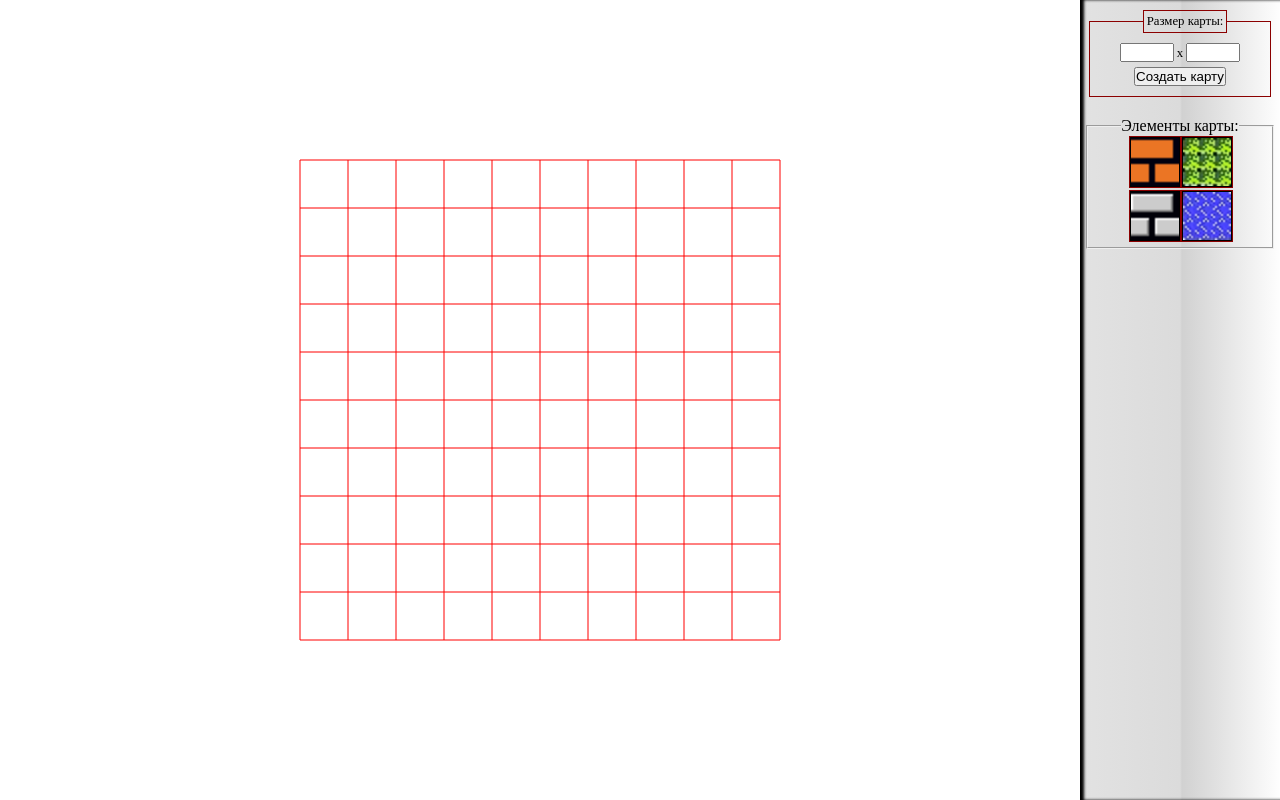
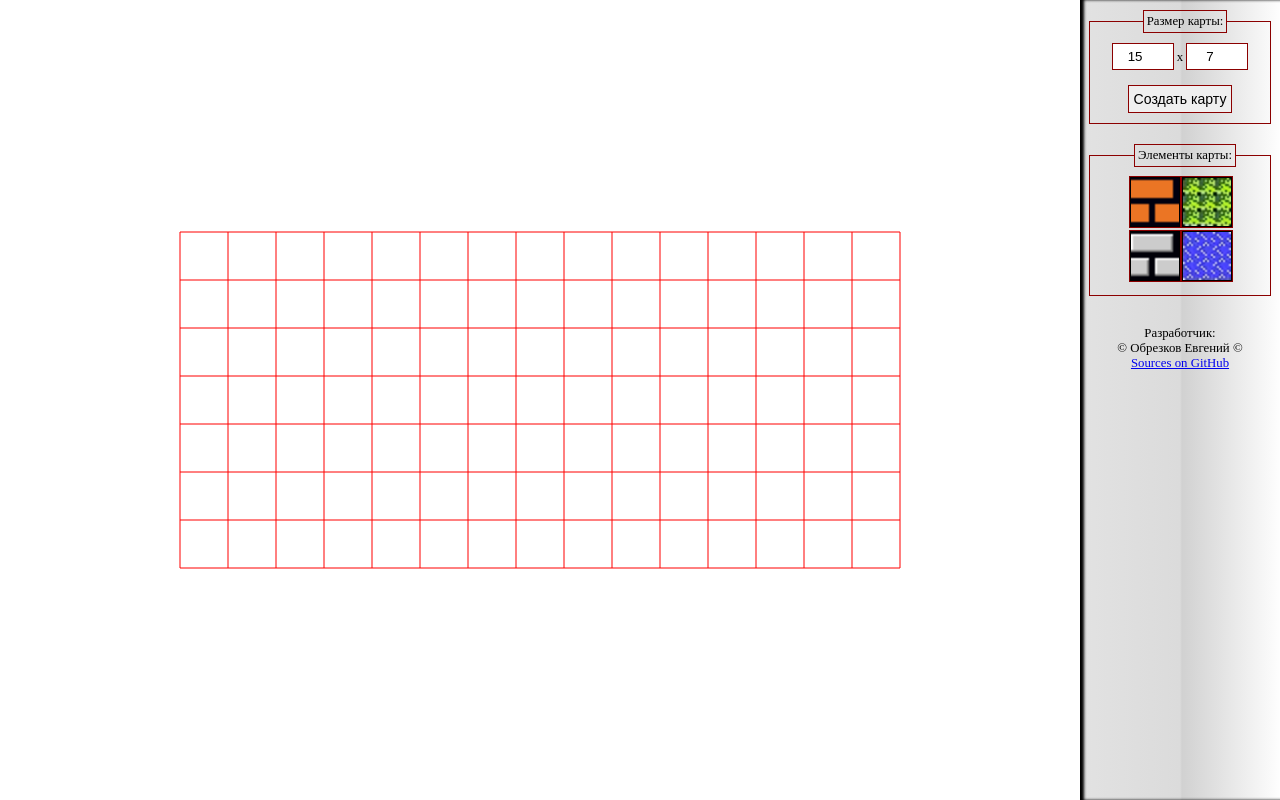
Before and after one commit to ghaiklor/battlecity, a plain HTML site: page editor/index.html in a window 1280 px wide. Drawn offline with Linux system fonts and the light colour scheme.

Commit message:
Added some styles and default values on constructors.

```diff
--- a/css/main.css
+++ b/css/main.css
@@ -30,9 +30,18 @@
 }
 
 .images fieldset{
-    width: 180px;
+    width: 160px;
+    text-align: center;
     margin: 0 auto;
-    padding: 2px;
+    padding: 10px;
+    font-size: .8em;
+    border: 1px solid darkred;
+}
+
+.images fieldset legend{
+    border: 1px solid darkred;
+    margin-left: 5px;
+    padding: 3px;
 }
 
 .one-image, .one-image img{
@@ -63,8 +72,32 @@
     margin: 10px auto;
 }
 
-.panel .map-size input{
+.panel .input-size input{
     width: 50px;
+    border: 1px solid darkred;
+    padding: 5px;
+    text-align: center;
+}
+
+.panel .input-size input:focus{
+    box-shadow: 0px -2px 0px 0px darkred inset, 0px 0px 2px 0px black;
+}
+
+.panel .map-size button{
+    border: 1px solid darkred;
+    padding: 5px;
+    margin-top: 10px;
+    font-size: 1.1em;
+    outline: none;
+}
+
+.panel .map-size button:hover{
+    box-shadow: 0px 0px 2px 0px black, 0px -2px 0px 0px darkred inset;
+    cursor: pointer;
+}
+
+.panel .map-size button:active{
+    box-shadow: 0px 0px 2px 1px black inset;
 }
 
 .panel .map-size fieldset{
@@ -85,3 +118,10 @@
 .accept-input-size{
     margin-top: 5px;
 }
+
+.copyright{
+    margin-top: 30px;
+    text-align: center;
+    font-size: .8em;
+    text-decoration: none;
+}
--- a/editor/index.html
+++ b/editor/index.html
@@ -16,10 +16,11 @@
                         Размер карты:
                     </legend>
                     <div class="input-size">
-                        <input type="number" id="widthCountTiles-input"/>
+                        <input type="number" id="widthCountTiles-input" value="15"/>
                         x
-                        <input type="number" id="heightCountTiles-input"/>
+                        <input type="number" id="heightCountTiles-input" value="7"/>
                     </div>
+                    <div class="spacer"></div>
                     <div class="accept-input-size">
                         <button id="createMap-button">Создать карту</button>
                     </div>
@@ -37,6 +38,13 @@
                     <div class="one-image" id="water-button"><img src="../images/water.png"/></div>
                 </fieldset>
             </div>
+            <div class="copyright">
+                <span>Разработчик:</span>
+                <div class="spacer"></div>
+                <span>&#169; Обрезков Евгений &#169;</span>
+                <div class="spacer"></div>
+                <span><a href="https://github.com/ghaiklor/battlecity">Sources on GitHub</a></span>
+            </div>
         </div>
 
         <script src="js/core.js"></script>
--- a/editor/js/core.js
+++ b/editor/js/core.js
@@ -173,7 +173,7 @@ Events.prototype = {
         Core.Config.widthTilesCount = widthCountTiles;
         Core.Config.heightTilesCount = heightCountTiles;
         Core.Variables.Console.writeDebug('Map size: ' + widthCountTiles + ' x ' + heightCountTiles);
-        Core.InitializeEditor();
+        Core.EntryPoint();
         return true;
     },
     bindAllEvents: function() {
@@ -250,8 +250,8 @@ var Core = {
         tileWaterSrc: '../images/water.png',
         timerInterval: 50,
         editorLineGridStyle: 'red',
-        widthTilesCount: 10,
-        heightTilesCount: 10
+        widthTilesCount: 15,
+        heightTilesCount: 7
     },
     Variables: {
         Console: null,
@@ -287,3 +287,6 @@ var documentReadyInterval = setInterval(function() {
         Core.EntryPoint();
     }
 }, 10);
+////////////////////////////////////////////////////////////////////////////////
+/////////////////////////////COPYRIGHT by ghaiklor//////////////////////////////
+////////////////////////////////////////////////////////////////////////////////
```
